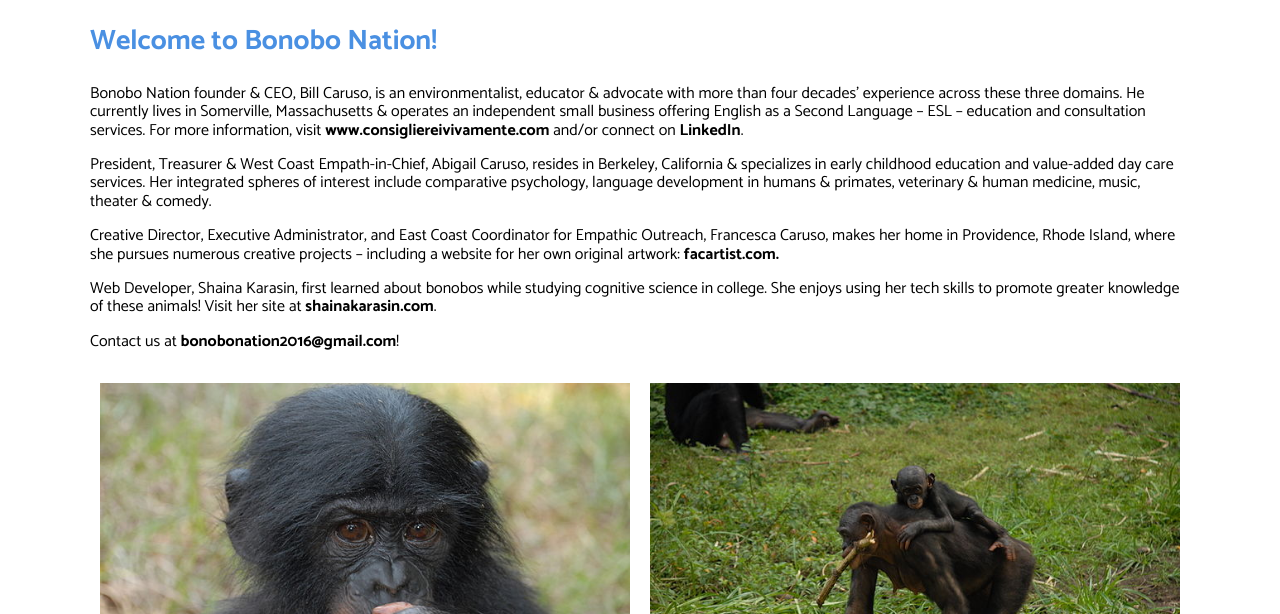
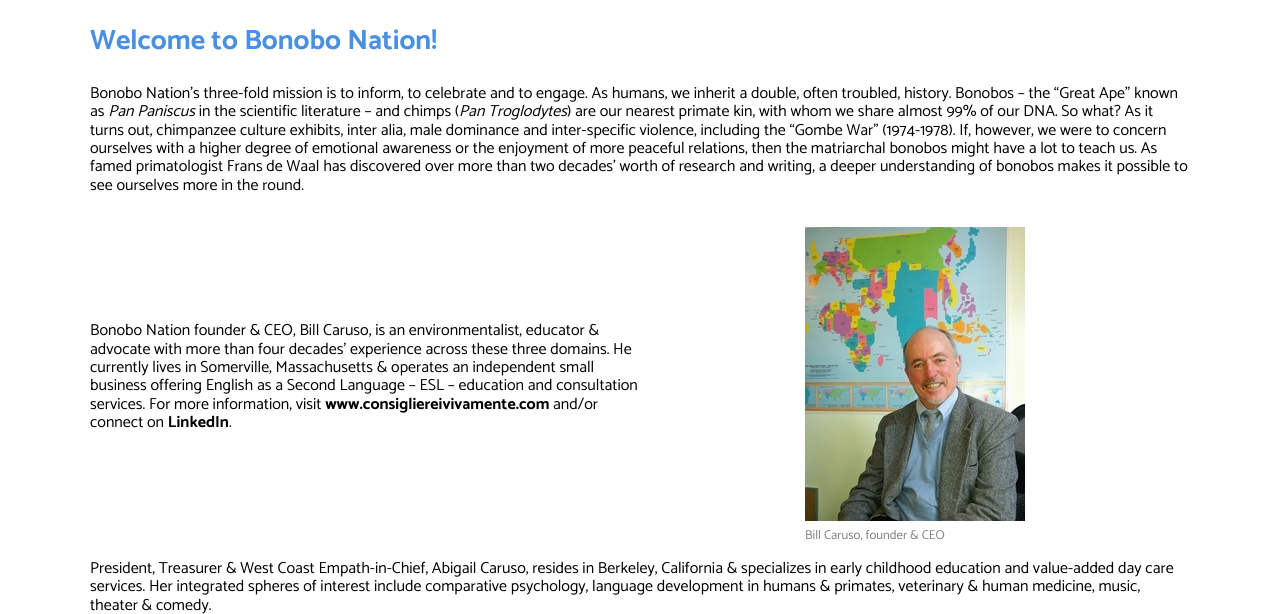
Before and after one commit to shaina33/bonobo-nation, a plain HTML site: page index.html in a window 1280 px wide. Shown: the part 186-800 px from the top of the page. Drawn offline with nearby package versions, Linux system fonts and the light colour scheme.

Commit message:
add mission, bill's img, new email

```diff
--- a/index.html
+++ b/index.html
@@ -46,12 +46,21 @@
         </div>
 
        <!-- Body -->
-       <div class="content-container pure-g">
+        <div class="content-container pure-g">
+            <h3 class="pure-u-1">Welcome to Bonobo Nation!</h3>
+            <div class="pure-u-1">
+                <p>Bonobo Nation's three-fold mission is to inform, to celebrate and to engage. As humans, we inherit a double, often troubled, history. Bonobos – the “Great Ape” known as <em>Pan Paniscus</em> in the scientific literature – and chimps (<em>Pan Troglodytes</em>) are our nearest primate kin, with whom we share almost 99% of our DNA. So what? As it turns out, chimpanzee culture exhibits, inter alia, male dominance and inter-specific violence, including the “Gombe War” (1974-1978). If, however, we were to concern ourselves with a higher degree of emotional awareness or the enjoyment of more peaceful relations, then the matriarchal bonobos might have a lot to teach us. As famed primatologist Frans de Waal has discovered over more than two decades' worth of research and writing, a deeper understanding of bonobos makes it possible to see ourselves more in the round.</p>
+            </div>
+            <div class="pure-u-1 pure-u-md-12-24 center-container">
+                <p>Bonobo Nation founder &amp CEO, Bill Caruso, is an environmentalist, educator &amp advocate with more than four decades' experience across these three domains. He currently lives in Somerville, Massachusetts &amp operates an independent small business offering English as a Second Language – ESL – education and consultation services. For more information, visit <a href="https://www.consigliereivivamente.com">www.consigliereivivamente.com</a> and/or connect on <a href="https://www.linkedin.com/in/williamcaruso">LinkedIn</a>.</p>
+            </div>
+            <div class="pure-u-1 pure-u-md-12-24 center-container">
+                <figure>
+                    <img class="pure-img" src="images/bill-2.jpg">
+                    <figcaption>Bill Caruso, founder &amp CEO</figcaption>
+                </figure>
+            </div>
           <div class="pure-u-1">
-               <h3>Welcome to Bonobo Nation!</h3>
-
-               <p>Bonobo Nation founder &amp CEO, Bill Caruso, is an environmentalist, educator &amp advocate with more than four decades' experience across these three domains. He currently lives in Somerville, Massachusetts &amp operates an independent small business offering English as a Second Language – ESL – education and consultation services. For more information, visit <a href="https://www.consigliereivivamente.com">www.consigliereivivamente.com</a> and/or connect on <a href="https://www.linkedin.com/in/williamcaruso">LinkedIn</a>.</p>
-
                <p>President, Treasurer &amp West Coast Empath-in-Chief, Abigail Caruso, resides in Berkeley, California &amp specializes in early childhood education and value-added day care services. Her integrated spheres of interest include comparative psychology, language development in humans &amp primates, veterinary &amp human medicine, music, theater &amp comedy.</p>
 
                <p>Creative Director, Executive Administrator, and East Coast Coordinator for Empathic Outreach, Francesca Caruso, makes her home in Providence, Rhode Island, where she pursues numerous creative projects – including a website for her own original artwork: <a href="http://facartist.com">facartist.com.</a>
@@ -59,17 +68,17 @@
 
                <p>Web Developer, Shaina Karasin, first learned about bonobos while studying cognitive science in college. She enjoys using her tech skills to promote greater knowledge of these animals! Visit her site at <a href="http://shainakarasin.com">shainakarasin.com</a>.</p>
 
-               <p>Contact us at <a href="mailto:bonobonation2016@gmail.com">bonobonation2016@gmail.com</a>!</p>
+               <p>Contact us at <a href="mailto:bill@bonobonation.org">bill@bonobonation.org</a>!</p>
            </div>
 
-           <div class="pure-u-1 pure-u-lg-12-24">
+           <div class="pure-u-1 pure-u-lg-12-24 center-container">
                <figure>
                    <a title="By Pierre Fidenci (http://calphotos.berkeley.edu) [CC BY-SA 2.5 (http://creativecommons.org/licenses/by-sa/2.5) ], via Wikimedia Commons" href="https://commons.wikimedia.org/wiki/File%3APan_paniscus15.jpg">
                        <img class="pure-img" src="images/baby-lookingstraight.jpg"/>
                    </a>
                </figure>
            </div>
-           <div class="pure-u-1 pure-u-lg-12-24 ">
+           <div class="pure-u-1 pure-u-lg-12-24 center-container">
                <figure>
                    <a title="By Pierre Fidenci (http://calphotos.berkeley.edu) [CC BY-SA 2.5 (http://creativecommons.org/licenses/by-sa/2.5) ], via Wikimedia Commons" href="https://commons.wikimedia.org/wiki/File%3APan_paniscus10.jpg">
                        <img class="pure-img" src="images/babyonback-distance.jpg"/>
--- a/main.css
+++ b/main.css
@@ -52,6 +52,10 @@ ol,
     .return-long {
         display: inline-block;
     }
+}
+p {
+    margin-top: 0px;
+    padding-top: 0px;
 }
 
 /* Page Header */
```
Also changed, not shown: involved.html (+3 -3 lines), images/bill-2.jpg (added), images/bill.jpg (added), logos/BCI.jpg, logos/LYBS.png, 1 other file.
